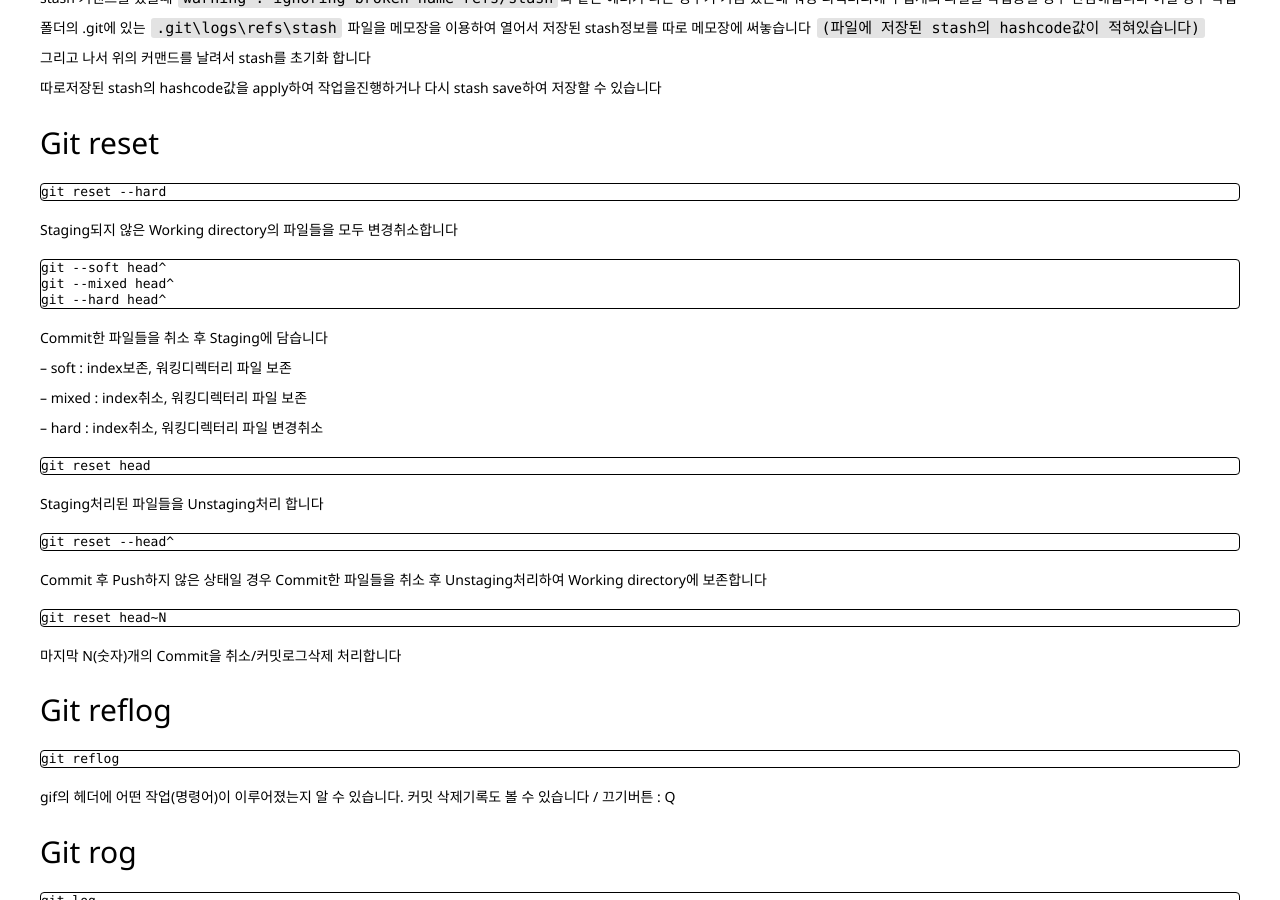
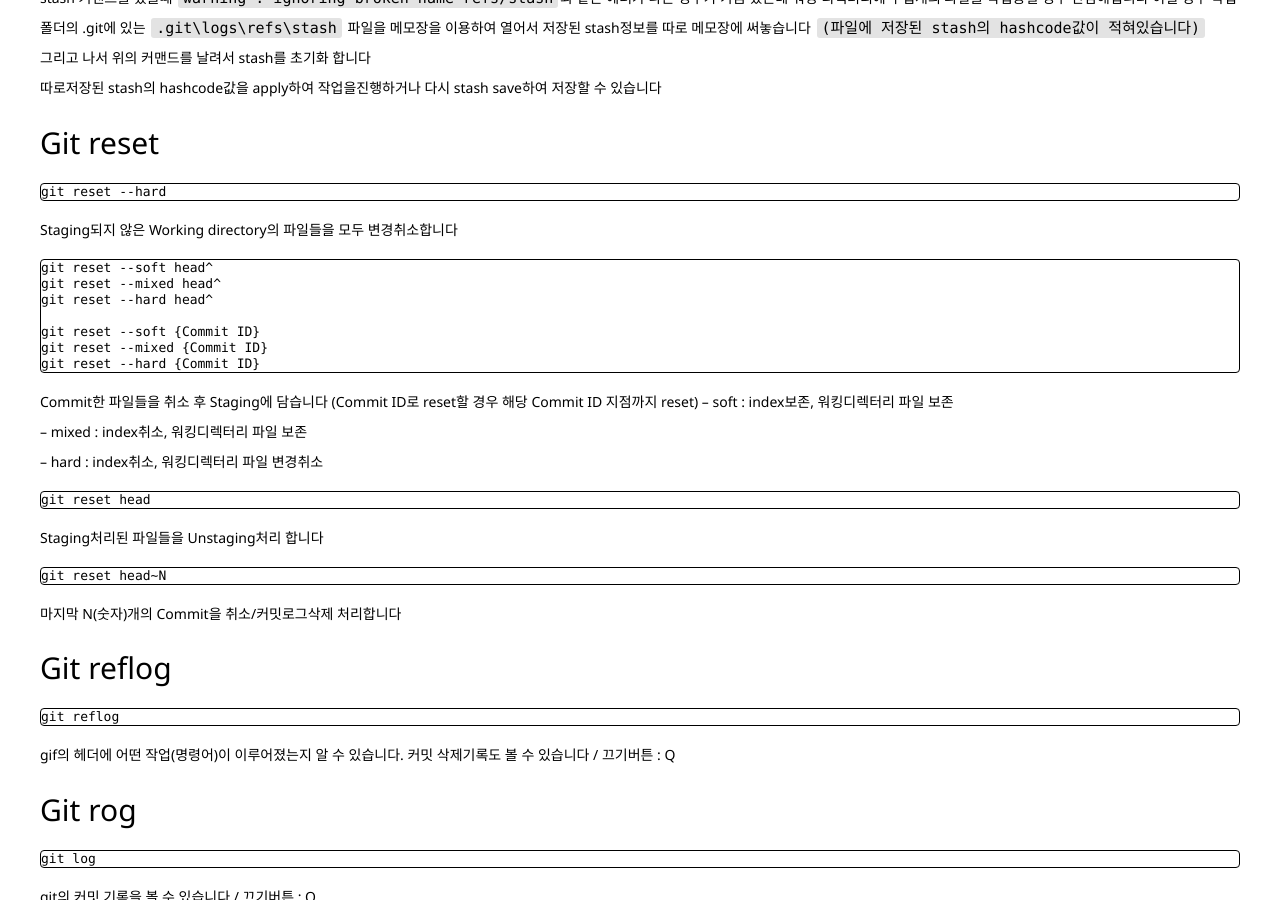
Before and after one commit to leemugeun/leemugeun.github.io, a Jekyll site: the page built from _posts/2020-01-12-main-git.md, in a window 1280 px wide and 900 px high, scrolled down 3087 px. Built offline with Jekyll 4.4.1, drawn with Linux system fonts in a browser that asks for light colours; a style sheet for code colours, icons or effects is not loaded.

Commit message:
Update 2020-01-12-main-git.md

````diff
--- a/_posts/2020-01-12-main-git.md
+++ b/_posts/2020-01-12-main-git.md
@@ -181,12 +181,16 @@ git reset --hard
 Staging되지 않은 Working directory의 파일들을 모두 변경취소합니다
 
 ```console
-git --soft head^
-git --mixed head^
-git --hard head^
+git reset --soft head^
+git reset --mixed head^
+git reset --hard head^
+
+git reset --soft {Commit ID}
+git reset --mixed {Commit ID}
+git reset --hard {Commit ID}
 ```
 
-Commit한 파일들을 취소 후 Staging에 담습니다
+Commit한 파일들을 취소 후 Staging에 담습니다 (Commit ID로 reset할 경우 해당 Commit ID 지점까지 reset)
 -- soft : index보존, 워킹디렉터리 파일 보존
 -- mixed : index취소, 워킹디렉터리 파일 보존
 -- hard : index취소, 워킹디렉터리 파일 변경취소
@@ -196,12 +200,6 @@ git reset head
 ```
 
 Staging처리된 파일들을 Unstaging처리 합니다
-
-```console
-git reset --head^
-```
-
-Commit 후 Push하지 않은 상태일 경우 Commit한 파일들을 취소 후 Unstaging처리하여 Working directory에 보존합니다
 
 ```console
 git reset head~N
````
